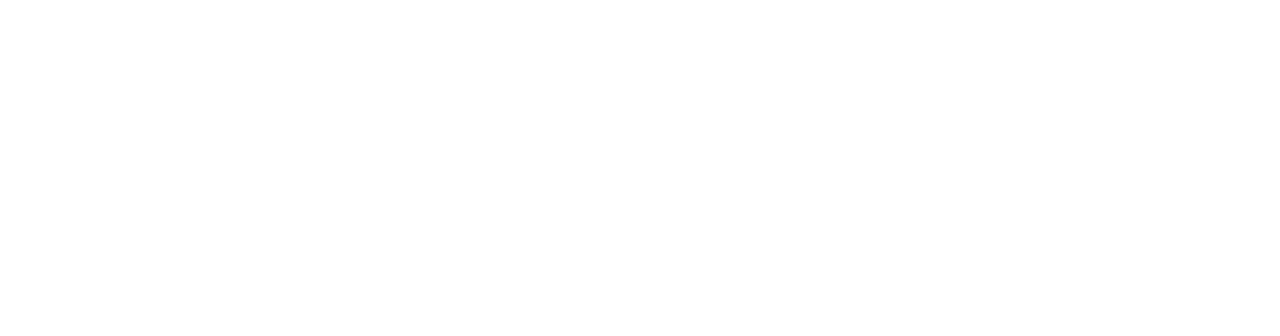
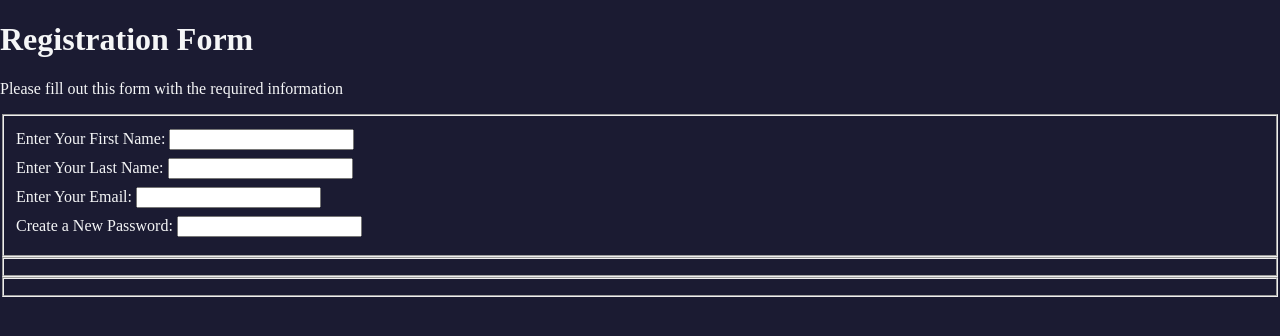
Before and after one commit to SverreGjolme/RegistrationForm, a plain HTML site: page index.html in a window 1280 px wide. Drawn offline with Linux system fonts and the light colour scheme.

Commit message:
Kommet igang

```diff
--- a/index.html
+++ b/index.html
@@ -3,10 +3,30 @@
 <head>
     <meta charset="UTF-8">
     <meta name="viewport" content="width=device-width, initial-scale=1.0">
-    <title>Document</title>
+    <title>Registration Form</title>
     <link rel="stylesheet" href="styles.css">
 </head>
+
 <body>
 
+    <h1>Registration Form</h1>
+    <p>Please fill out this form with the required information</p>
+
+    <form action="https://register-demo.freecodecamp.org" method="post">
+        <fieldset>
+            <label for="first-name">Enter Your First Name: <input id="first-name" type="text"></label>
+            <label for="last-name">Enter Your Last Name: <input id="last-name" type="text"></label>
+            <label for="email">Enter Your Email: <input id="email" type="email"></label>
+            <label for="new-password">Create a New Password: <input id="new-password" type="password"></label>
+
+        </fieldset>
+        <fieldset>
+
+        </fieldset>
+        <fieldset>
+
+        </fieldset>
+
+    </form>
 </body>
 </html>
--- a/styles.css
+++ b/styles.css
@@ -0,0 +1,12 @@
+body {
+    width: 100%;
+    height: 100vh;
+    margin: 0;
+    background-color: #1b1b32;
+    color: #f5f6f7;
+}
+
+label {
+    display: block;
+    margin: 0.5rem 0;
+}
```
